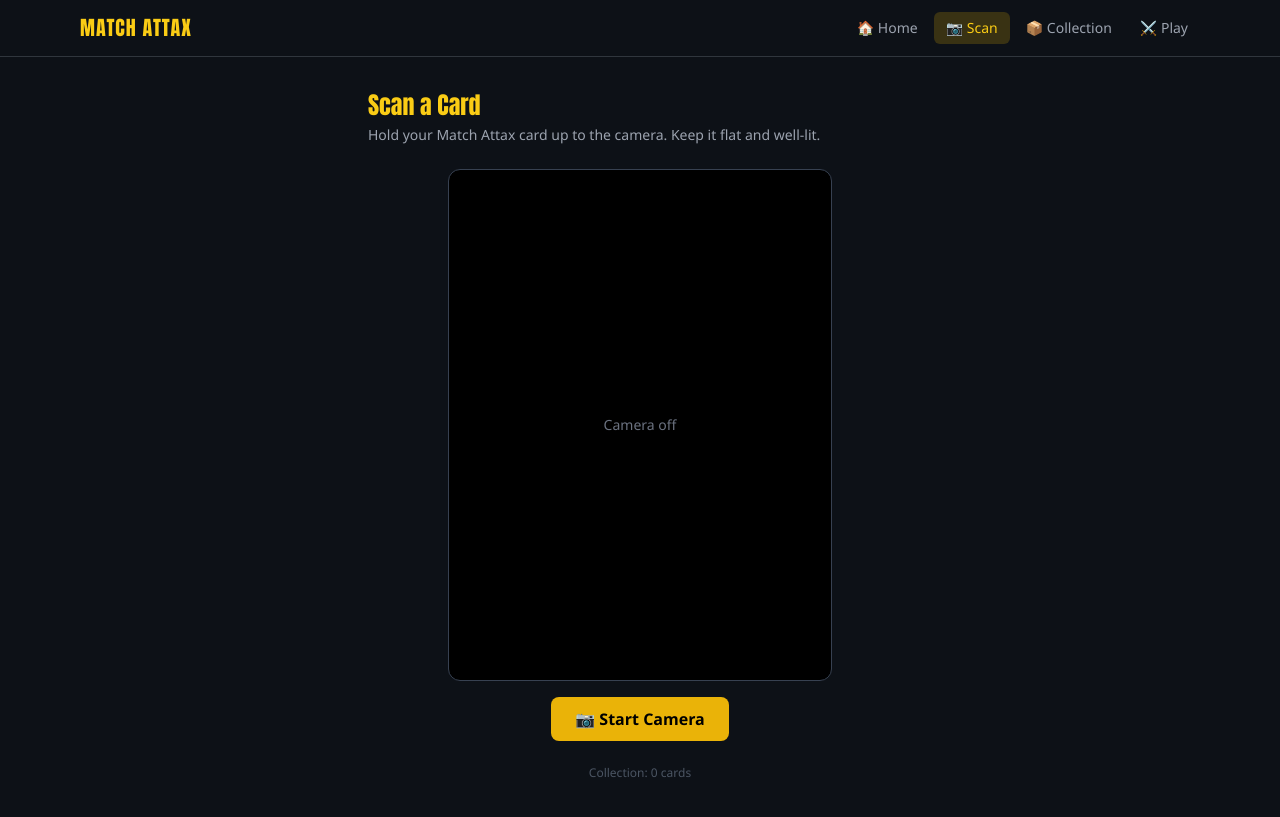
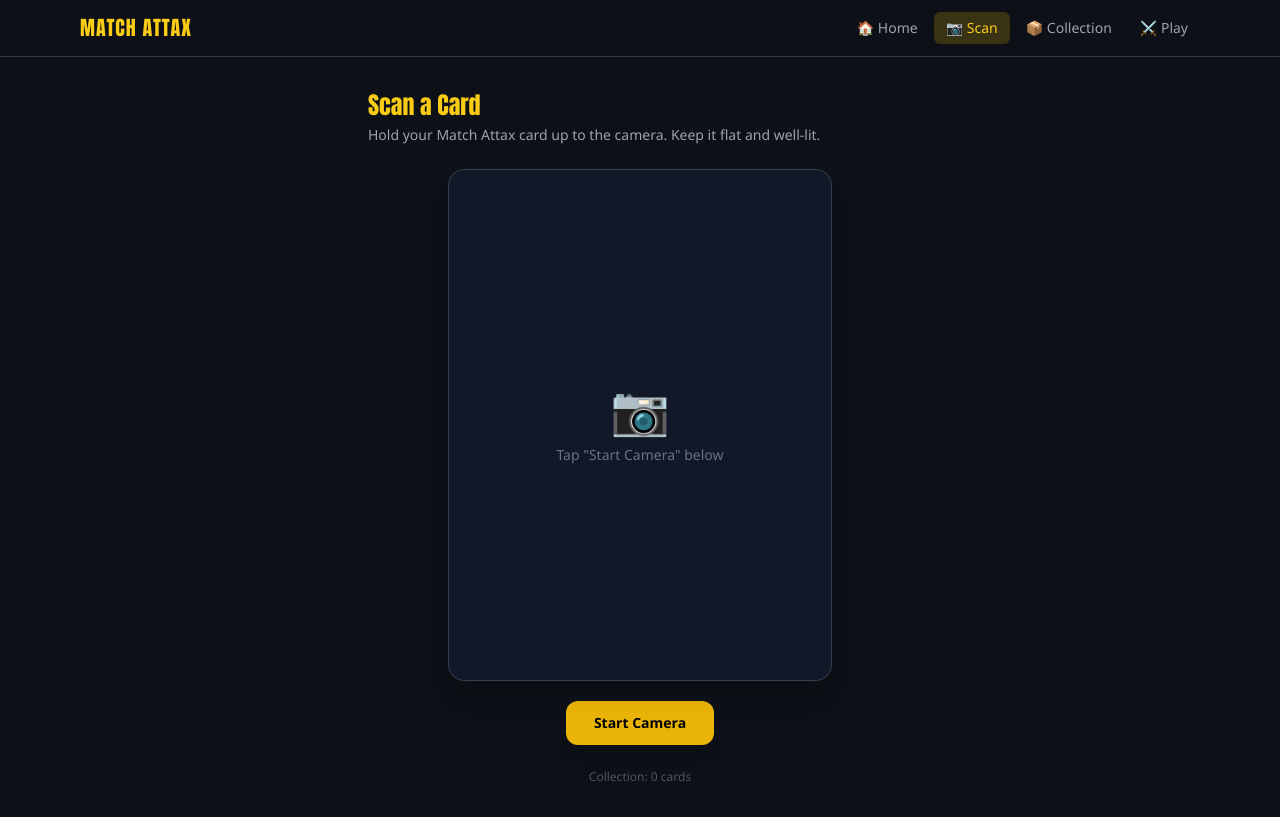
Before and after one commit to Rithikmahadev12/Match-Attax, a React (Vite) app in the folder client/: page /scanner in a window 1280 px wide. Built offline with nearby package versions, Linux system fonts and the light colour scheme.

Commit message:
Update cardscanner.jsx

```diff
--- a/client/src/components/cardscanner.jsx
+++ b/client/src/components/cardscanner.jsx
@@ -20,10 +20,17 @@ export default function CardScanner({ onCardFound }) {
   const startCamera = useCallback(async () => {
     setError('');
     try {
-      const s = await navigator.mediaDevices.getUserMedia({
-        video: { facingMode: 'environment', width: 1280, height: 720 },
+      let s;
+      try {
+        s = await navigator.mediaDevices.getUserMedia({
+          video: { facingMode: { ideal: 'environment' }, width: { ideal: 1280 }, height: { ideal: 720 } }
         });
-      videoRef.current.srcObject = s;
+      } catch {
+        s = await navigator.mediaDevices.getUserMedia({ video: true });
+      }
+      const video = videoRef.current;
+      video.srcObject = s;
+      await video.play();
       setStream(s);
       setCameraOn(true);
     } catch (e) {
@@ -32,10 +39,8 @@ export default function CardScanner({ onCardFound }) {
   }, []);
 
   const stopCamera = useCallback(() => {
-    if (stream) {
-      stream.getTracks().forEach(t => t.stop());
+    if (stream) stream.getTracks().forEach(t => t.stop());
     setStream(null);
-    }
     setCameraOn(false);
   }, [stream]);
 
@@ -43,108 +48,83 @@ export default function CardScanner({ onCardFound }) {
     const video = videoRef.current;
     const canvas = canvasRef.current;
     const ctx = canvas.getContext('2d');
-
     canvas.width = video.videoWidth;
     canvas.height = video.videoHeight;
     ctx.drawImage(video, 0, 0);
-
     const dataUrl = canvas.toDataURL('image/jpeg', 0.92);
     setCapturedImage(dataUrl);
     setMatchedCard(null);
     setStatus('scanning');
-
     const text = await scanImage(dataUrl);
     setStatus('matching');
-
     const card = await matchCardFromText(text);
-    if (card) {
-      setMatchedCard(card);
-      setStatus('found');
-    } else {
-      setStatus('not_found');
-    }
+    if (card) { setMatchedCard(card); setStatus('found'); }
+    else setStatus('not_found');
   }, [scanImage]);
 
   const keepCard = () => {
     if (!matchedCard) return;
     addCard(matchedCard);
     onCardFound?.(matchedCard);
-    // Reset for next scan
-    setCapturedImage(null);
-    setMatchedCard(null);
-    setStatus('idle');
+    setCapturedImage(null); setMatchedCard(null); setStatus('idle');
   };
 
-  const retry = () => {
-    setCapturedImage(null);
-    setMatchedCard(null);
-    setStatus('idle');
-  };
+  const retry = () => { setCapturedImage(null); setMatchedCard(null); setStatus('idle'); };
 
   useEffect(() => () => stopCamera(), [stopCamera]);
 
   return (
-    <div className="flex flex-col items-center gap-4">
-      {/* Camera view */}
-      {!capturedImage && (
-        <div className="relative w-full max-w-sm aspect-[3/4] bg-black rounded-xl overflow-hidden border border-gray-700">
-          <video
-            ref={videoRef}
-            autoPlay
-            playsInline
-            muted
-            className="w-full h-full object-cover"
-          />
-          {/* Targeting overlay */}
-          {cameraOn && (
-            <div className="absolute inset-0 flex items-center justify-center">
-              <div className="w-48 h-64 border-2 border-yellow-400 rounded-lg opacity-60" />
-            </div>
-          )}
-          {!cameraOn && (
-            <div className="absolute inset-0 flex items-center justify-center text-gray-500 text-sm">
-              Camera off
-            </div>
-          )}
+    <div className="flex flex-col items-center gap-5 w-full">
+      {/* Viewfinder */}
+      <div className="relative w-full max-w-sm aspect-[3/4] bg-gray-900 rounded-2xl overflow-hidden border border-gray-700 shadow-xl">
+        <video ref={videoRef} playsInline muted className="w-full h-full object-cover" />
+
+        {!cameraOn && !capturedImage && (
+          <div className="absolute inset-0 flex flex-col items-center justify-center gap-3 text-gray-500">
+            <div className="text-5xl">📷</div>
+            <p className="text-sm">Tap "Start Camera" below</p>
           </div>
         )}
 
-      {/* Captured image */}
-      {capturedImage && !matchedCard && (
-        <div className="relative w-full max-w-sm aspect-[3/4] rounded-xl overflow-hidden border border-gray-700">
-          <img src={capturedImage} alt="Captured card" className="w-full h-full object-cover" />
+        {cameraOn && !capturedImage && (
+          <div className="absolute inset-0 flex items-center justify-center pointer-events-none">
+            <div className="w-48 h-64 rounded-xl" style={{
+              boxShadow: '0 0 0 9999px rgba(0,0,0,0.45)',
+              border: '2px solid #FFD700'
+            }} />
+          </div>
+        )}
+
+        {capturedImage && (
+          <img src={capturedImage} alt="captured" className="absolute inset-0 w-full h-full object-cover" />
+        )}
+
         {scanning && (
-            <div className="absolute inset-0 bg-black/60 flex flex-col items-center justify-center gap-3">
-              <div className="text-yellow-400 font-bold">Scanning... {progress}%</div>
+          <div className="absolute inset-0 bg-black/70 flex flex-col items-center justify-center gap-4">
+            <p className="text-yellow-400 font-bold text-lg">Scanning... {progress}%</p>
             <div className="w-48 bg-gray-700 rounded-full h-2">
               <div className="bg-yellow-400 h-2 rounded-full transition-all" style={{ width: `${progress}%` }} />
             </div>
           </div>
         )}
+
         {status === 'matching' && !scanning && (
-            <div className="absolute inset-0 bg-black/60 flex items-center justify-center">
-              <div className="text-blue-400 font-bold animate-pulse">Matching card...</div>
+          <div className="absolute inset-0 bg-black/70 flex items-center justify-center">
+            <p className="text-blue-400 font-bold animate-pulse text-lg">Matching card...</p>
           </div>
         )}
       </div>
-      )}
 
-      {/* Found card */}
+      {/* Result */}
       {matchedCard && (
-        <div className="flex flex-col items-center gap-3">
-          <div className="text-green-400 font-bold text-sm">✓ Card identified!</div>
+        <div className="flex flex-col items-center gap-4 w-full">
+          <p className="text-green-400 font-bold">✓ Card identified!</p>
           <CardDisplay card={matchedCard} />
           <div className="flex gap-3">
-            <button
-              onClick={keepCard}
-              className="px-6 py-2 bg-yellow-500 text-black font-bold rounded-lg hover:bg-yellow-400 transition"
-            >
+            <button onClick={keepCard} className="px-6 py-2.5 bg-yellow-500 text-black font-bold rounded-xl hover:bg-yellow-400 transition">
               Add to Collection
             </button>
-            <button
-              onClick={retry}
-              className="px-6 py-2 bg-gray-700 text-white rounded-lg hover:bg-gray-600 transition"
-            >
+            <button onClick={retry} className="px-6 py-2.5 bg-gray-800 text-white rounded-xl hover:bg-gray-700 transition">
               Retry
             </button>
           </div>
@@ -152,9 +132,9 @@ export default function CardScanner({ onCardFound }) {
       )}
 
       {status === 'not_found' && (
-        <div className="text-center text-red-400 text-sm">
-          <p>Could not identify card. Try holding it steadier in good light.</p>
-          <button onClick={retry} className="mt-2 px-4 py-1.5 bg-gray-700 rounded-lg text-white text-sm">
+        <div className="text-center">
+          <p className="text-red-400 text-sm mb-3">Couldn't identify the card. Try better lighting.</p>
+          <button onClick={retry} className="px-5 py-2 bg-gray-800 text-white rounded-xl hover:bg-gray-700 transition text-sm">
             Try again
           </button>
         </div>
@@ -164,25 +144,15 @@ export default function CardScanner({ onCardFound }) {
       {!capturedImage && (
         <div className="flex gap-3">
           {!cameraOn ? (
-            <button
-              onClick={startCamera}
-              className="px-6 py-2.5 bg-yellow-500 text-black font-bold rounded-lg hover:bg-yellow-400 transition"
-            >
-              📷 Start Camera
+            <button onClick={startCamera} className="px-7 py-3 bg-yellow-500 text-black font-bold rounded-xl hover:bg-yellow-400 transition text-sm shadow-lg">
+              Start Camera
             </button>
           ) : (
             <>
-              <button
-                onClick={capture}
-                className="px-6 py-2.5 bg-yellow-500 text-black font-bold rounded-full text-xl hover:bg-yellow-400 transition"
-                title="Capture"
-              >
-                ⊙ Scan
+              <button onClick={capture} className="px-7 py-3 bg-yellow-500 text-black font-bold rounded-xl hover:bg-yellow-400 transition text-sm shadow-lg">
+                ⊙ Scan Card
               </button>
-              <button
-                onClick={stopCamera}
-                className="px-4 py-2.5 bg-gray-700 text-white rounded-lg hover:bg-gray-600 transition text-sm"
-              >
+              <button onClick={stopCamera} className="px-5 py-3 bg-gray-800 text-white rounded-xl hover:bg-gray-700 transition text-sm">
                 Stop
               </button>
             </>
```
Lines whose indentation alone changed are shown as unchanged.
